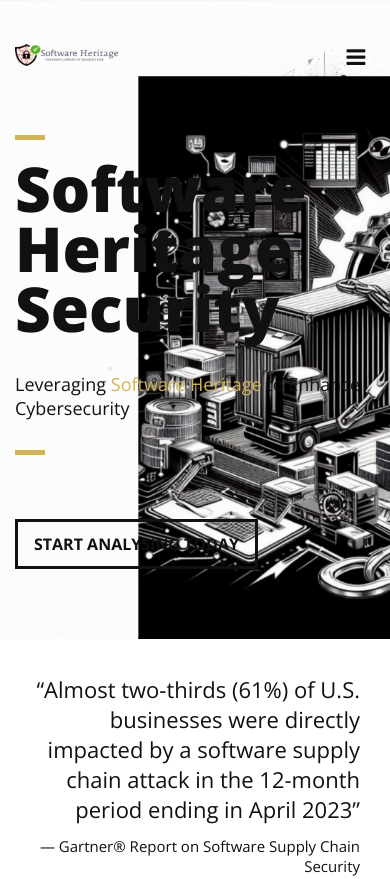
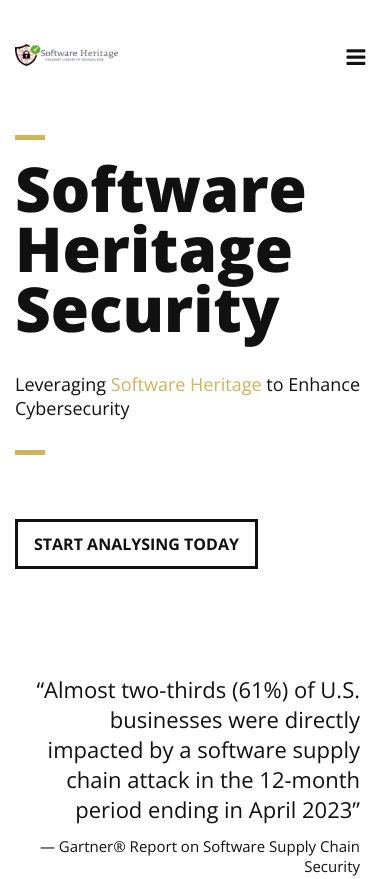
Before and after one commit to swhsec/swhsec.github.io, a plain HTML site: page index.html in a window 390 px wide. Shown: the top 879 px of the page. Drawn offline with nearby package versions, Linux system fonts and the light colour scheme.

Commit message:
update style for small devices

```diff
--- a/css/namari-color.css
+++ b/css/namari-color.css
@@ -128,6 +128,13 @@ a:hover, #header.nav-solid nav a:hover {
     background-size:cover;
 }
 
+/* Nouvelles règles si la fenêtre fait au plus 1024px de large */
+@media screen and (max-width: 1024px) {
+    #banner {
+        background: none no-repeat center top;
+        background-size:cover;
+    }
+}
 
 /*------------------------------------------------------------------------------------------*/
 /* 5. Typography */
```
